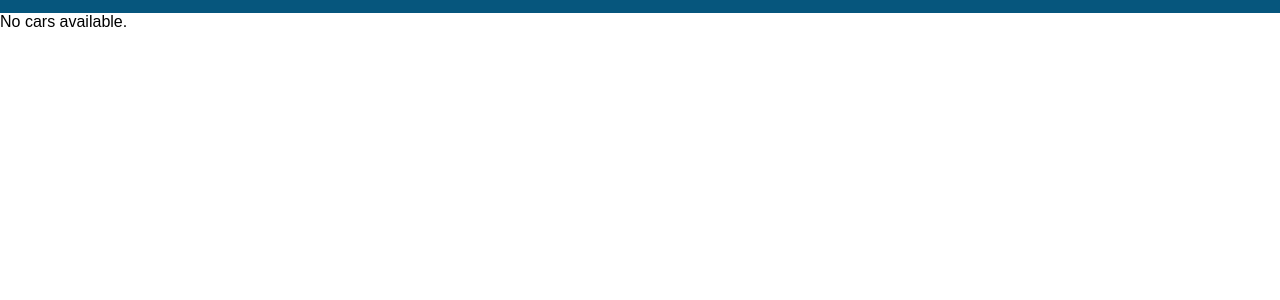
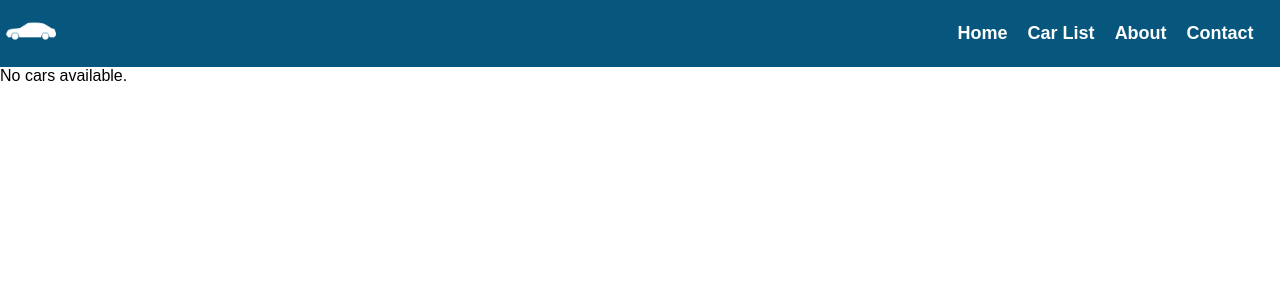
Before and after one commit to hilwa173/CAR_RENTAL_SYSTEM, a PHP site: page /list.php in a window 1280 px wide. Shown: the top 300 px of the page. Run offline with PHP 8.4, Linux system fonts and the light colour scheme; data that the repository does not hold is empty.

Commit message:
modified

```diff
--- a/add_new_car.php
+++ b/add_new_car.php
@@ -8,7 +8,7 @@
 </head>
 <body>
 
-<?php
+  <?php
 require "connection.php";
 
 if ($_SERVER["REQUEST_METHOD"] == "POST") {
--- a/approve.php
+++ b/approve.php
@@ -53,7 +53,7 @@ $rental_requests = mysqli_fetch_all($select_requests, MYSQLI_ASSOC);
 <body>
     <header>
         <h1>Welcome, Admin</h1>
-        <a href="logout.php">Logout</a> <!-- Link to admin logout script -->
+        <a href="admin.php">Logout</a> <!-- Link to admin logout script -->
     </header>
 
     <main>
@@ -103,9 +103,7 @@ $rental_requests = mysqli_fetch_all($select_requests, MYSQLI_ASSOC);
         <?php endif; ?>
     </main>
 
-    <footer>
-        <!-- Footer content here -->
-    </footer>
+
 
 </body>
 </html>
--- a/index.css
+++ b/index.css
@@ -332,7 +332,7 @@ header {
 
   .about {
     padding: 80px 0;
-    background-color: rgba(48, 44, 44, 0.5);
+    background-color: #667;
     margin-top: 50px;
     border-radius: 15px;
     border: 2px solid black;
@@ -386,7 +386,7 @@ header {
 
   .contact {
     padding: 80px 0;
-    background-color: rgba(28, 26, 26, 0.5);
+    background-color: #667;
     border-radius: 15px;
     margin-top: 50px;
     border: 2px solid black;
--- a/index.php
+++ b/index.php
@@ -4,7 +4,7 @@
 <head>
     <meta charset="UTF-8">
     <meta name="viewport" content="width=device-width, initial-scale=1.0">
-    <title>HIYOAM</title>
+    <title>CAR RENTAL</title>
     <link rel="stylesheet" href="index.css">
     <link rel="stylesheet" href="https://cdn.jsdelivr.net/npm/boxicons@latest/css/boxicons.min.css">
 <link rel="stylesheet" href="https://cdnjs.cloudflare.com/ajax/libs/font-awesome/5.15.3/css/all.min.css" />
@@ -62,7 +62,7 @@
         </div>
     </div>
     </section>
-    <section class="hidden-cars">
+  <!--  <section class="hidden-cars">
     <section class="car-list" id="car-list">
         <div class="service">
         <span>Best services</span>
@@ -179,7 +179,7 @@
         </div>
         </section>
     </section>
-
+-->
 <section class="about" id="about">
     <div class="about-container">
         <div class="about-image">
--- a/list.php
+++ b/list.php
@@ -1,4 +1,5 @@
-<?php session_start(); ?>
+<?php
+session_start(); ?>
 <!DOCTYPE html>
 <html lang="en">
 
@@ -10,14 +11,42 @@
 </head>
 
 <body>
-    <header>
-        <!-- Header content as per your design -->
+<header>
+        <div class="navigation1">
+            <div class="X-image">
+                <img src="/images/close.jpg" alt="x-image"  onclick="closeham()">
+            </div>
+
+        <div class="ham-list">
+           <ul>
+          <li onclick="closeham()"><a href="indexx.php#home">Home</a></li>
+          <li onclick="closeham()"><a href="list.php">Car List</a></li>
+          <li onclick="closeham()"><a href="indexx.php#about">About</a></li>
+          <li onclick="closeham()"><a href="#indexx.php#contact">Contact</a></li>
+        </ul>
+        </div>
+        </div>
+
+        <a href="#" class="logo"><img src="images/logo1.png" alt="Car Rental Logo" /></a>
+            <nav>
+                <div onclick="openham()" class="nav-menu-btn">
+                    <svg onclick="openham()" width="24" height="24" viewBox="0 0 24 24" fill="none" xmlns="http://www.w3.org/2000/svg">
+                        <path fill-rule="evenodd" clip-rule="evenodd" d="M3 7C3 6.44772 3.44772 6 4 6H20C20.5523 6 21 6.44772 21 7C21 7.55228 20.5523 8 20 8H4C3.44772 8 3 7.55228 3 7ZM3 12C3 11.4477 3.44772 11 4 11L20 11C20.5523 11 21 11.4477 21 12C21 12.5523 20.5523 13 20 13L4 13C3.44772 13 3 12.5523 3 12ZM4 16C3.44772 16 3 16.4477 3 17C3 17.5523 3.44772 18 4 18H20C20.5523 18 21 17.5523 21 17C21 16.4477 20.5523 16 20 16H4Z" fill="#6070FF"/>
+                        </svg>
+                </div>
+       <ul class="nav-bar">
+
+   <li><a href="index.php#home">Home</a></li>
+    <li><a href="list.php">Car List</a></li>
+    <li><a href="index.php#about">About</a></li>
+    <li><a href="index.php#contact">Contact</a></li>
+
+       </ul>
+    </nav>
     </header>
 
     <?php
     require_once "connection.php";
-
-    // Fetch cars from database
     $sql = "SELECT * FROM car_table";
     $result = $con->query($sql);
 
@@ -39,7 +68,7 @@
             $bdytyp = $row["body_type"];
             $price = $row["price"];
             $imagePath = $row["image_path"];
-            $carId = $row["id"]; // Assuming 'id' is the primary key of your car_table
+            $carId = $row["id"];
 
             echo '<div class="box">
                     <div class="box-img">
@@ -53,10 +82,7 @@
                     <p>Cylinder : <span>' . $cylinder . '</span></p>
                     <p>Body Type: <span>' . $bdytyp . '</span></p>
                     <h2>' . $price . ' <span>/day</span></h2>';
-
-            // Provide rent now link for each car
             if (isset($_SESSION['user_id'])) {
-                // Link to account.php with car_id as a parameter
                 echo '<a href="account.php?id=' . $carId . '" class="btn">Rent Now</a>';
             } else {
                 echo '<a href="login.php" class="btn">Log in to Rent</a>';
@@ -70,7 +96,7 @@
         echo "<p>No cars available.</p>";
     }
 
-    mysqli_close($con); // Close database connection
+    mysqli_close($con);
     ?>
 
     <script src="index.js"></script>
--- a/login.php
+++ b/login.php
@@ -4,18 +4,17 @@ session_start();
 
 if(isset($_POST['submit'])){
    $email = mysqli_real_escape_string($con, $_POST['email']);
-   $password = mysqli_real_escape_string($con, md5($_POST['password'])); // Using md5 for demonstration, consider using more secure hashing methods
+   $password = mysqli_real_escape_string($con, md5($_POST['password']));
 
    $select_users = mysqli_query($con, "SELECT * FROM customer_table WHERE email = '$email' AND passwords = '$password'") or die('Query failed: ' . mysqli_error($con));
 
    if(mysqli_num_rows($select_users) > 0){
       $row = mysqli_fetch_assoc($select_users);
-
       $_SESSION['user_name'] = $row['name'];
       $_SESSION['user_email'] = $row['email'];
       $_SESSION['user_id'] = $row['id'];
       header('location: account.php');
-      exit; // Stop further execution after redirect
+      exit;
    } else {
       $message = 'Incorrect email or password!';
    }
```
Also changed, not shown: add_new_car.css (+5 -5 lines).
